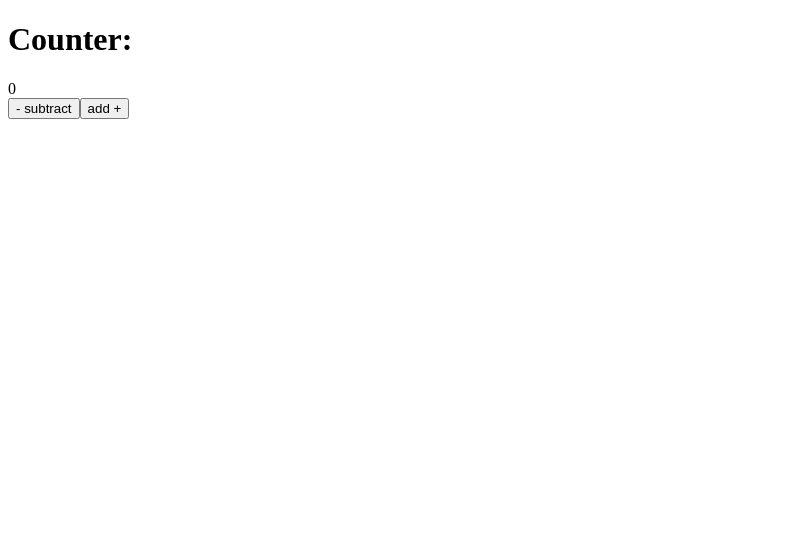
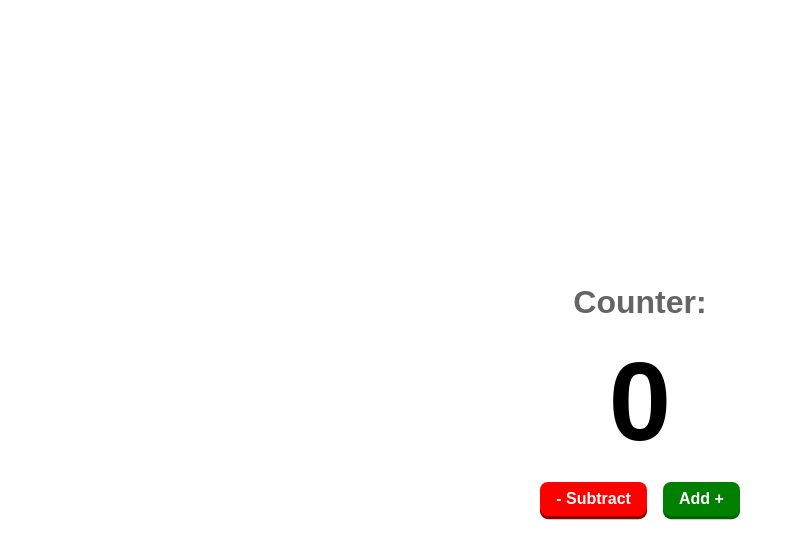
Before and after one commit to Artuchka/6projects, a React (Create React App) app: page / in a window 1280 px wide. Shown: the top 558 px of the page, without its empty margins (0-795 px from the left). Built offline with nearby package versions, Linux system fonts and the light colour scheme.

Commit message:
added css

```diff
--- a/src/App.css
+++ b/src/App.css
@@ -0,0 +1,54 @@
+*,
+*::after,
+*::before {
+    box-sizing: border-box;
+    padding: 0;
+    margin: 0;
+}
+
+.App {
+    display: grid;
+    place-content: center;
+    min-height: 100vh;
+    text-align: center;
+    font-family: sans-serif;
+}
+
+.title {
+    color: rgb(101, 101, 101);
+}
+
+.count {
+    font-size: 7rem;
+    font-weight: bold;
+    margin-block: 1rem;
+}
+
+.btn-container {
+    display: flex;
+    gap: 1rem;
+}
+
+.btn {
+    color: var(--color, white);
+    background: var(--bgcolor, black);
+    box-shadow: var(--vo, 0) var(--ho, .2rem) var(--blur, 0rem) var(--width, 0rem) var(--shadowcolor, black);
+    border: none;
+    outline: none;
+    padding: 0.5em 1em;
+    border-radius: 0.5em;
+    font-size: 1rem;
+    font-weight: bold;
+    text-transform: capitalize;
+    cursor: pointer;
+}
+
+.btn--danger {
+    --bgcolor: red;
+    --shadowcolor: darkred;
+}
+
+.btn--ok {
+    --bgcolor: green;
+    --shadowcolor: darkgreen;
+}
```
